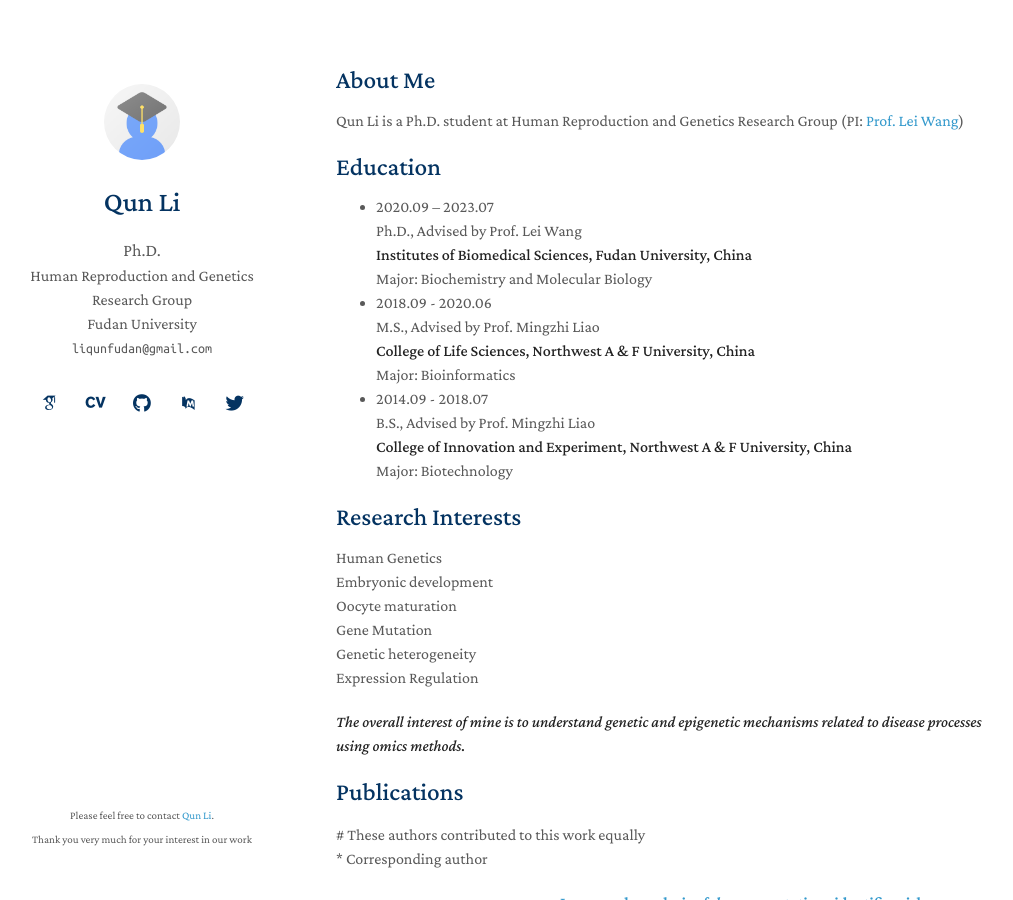
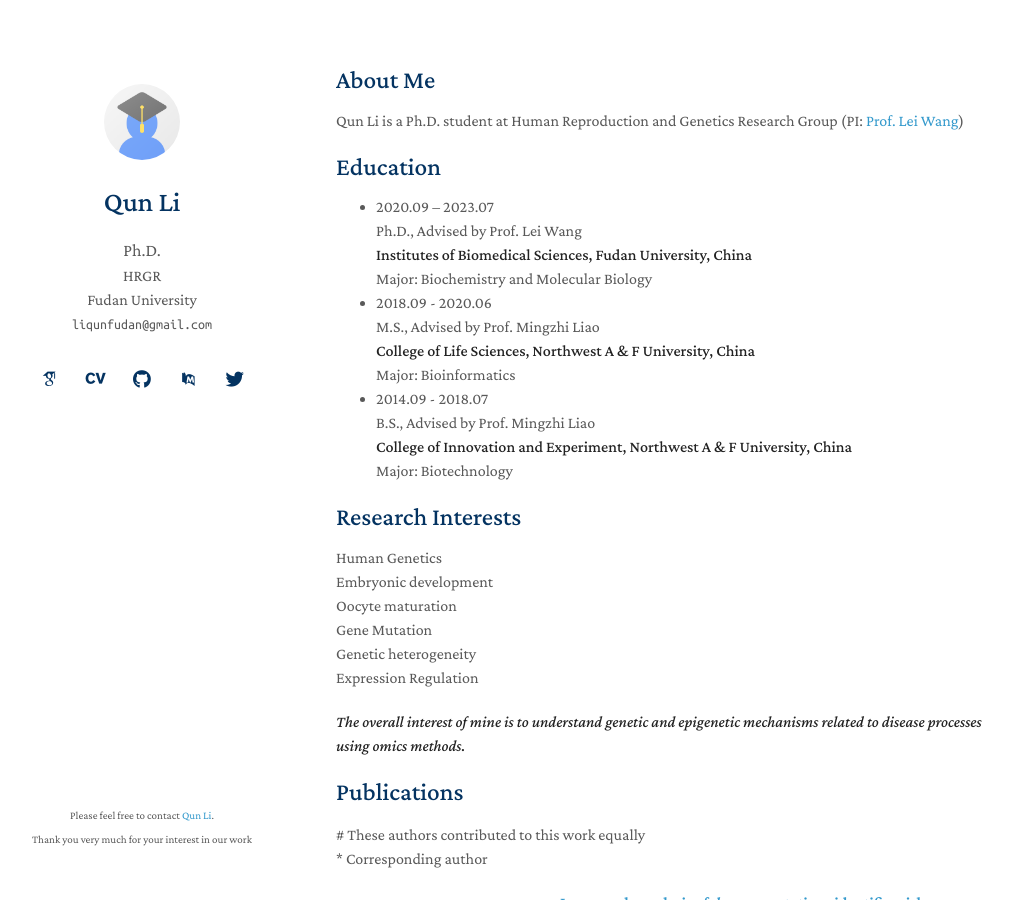
Before and after one commit to liqunbio/liqunbio.github.io, a Jekyll site: the page built from index.md, in a window 1280 px wide and 900 px high. Shown: the whole window, without its empty margins (134-1147 px from the left). Built offline with Jekyll 4.4.1, drawn with Linux system fonts in a browser that asks for light colours; some web fonts are replaced; our own code applies the rules of GitHub Pages for plain Markdown files.

Commit message:
Update _config.yml

```diff
--- a/_config.yml
+++ b/_config.yml
@@ -1,7 +1,7 @@
 # Basic Information
 title: Qun Li
 position: Ph.D.
-lab_group: Human Reproduction and Genetics Research Group
+lab_group: HRGR
 lab_group_link: https://reprod-genet.fudan.edu.cn/
 affiliation: Fudan University
 affiliation_link: https://ibs.fudan.edu.cn/
```
